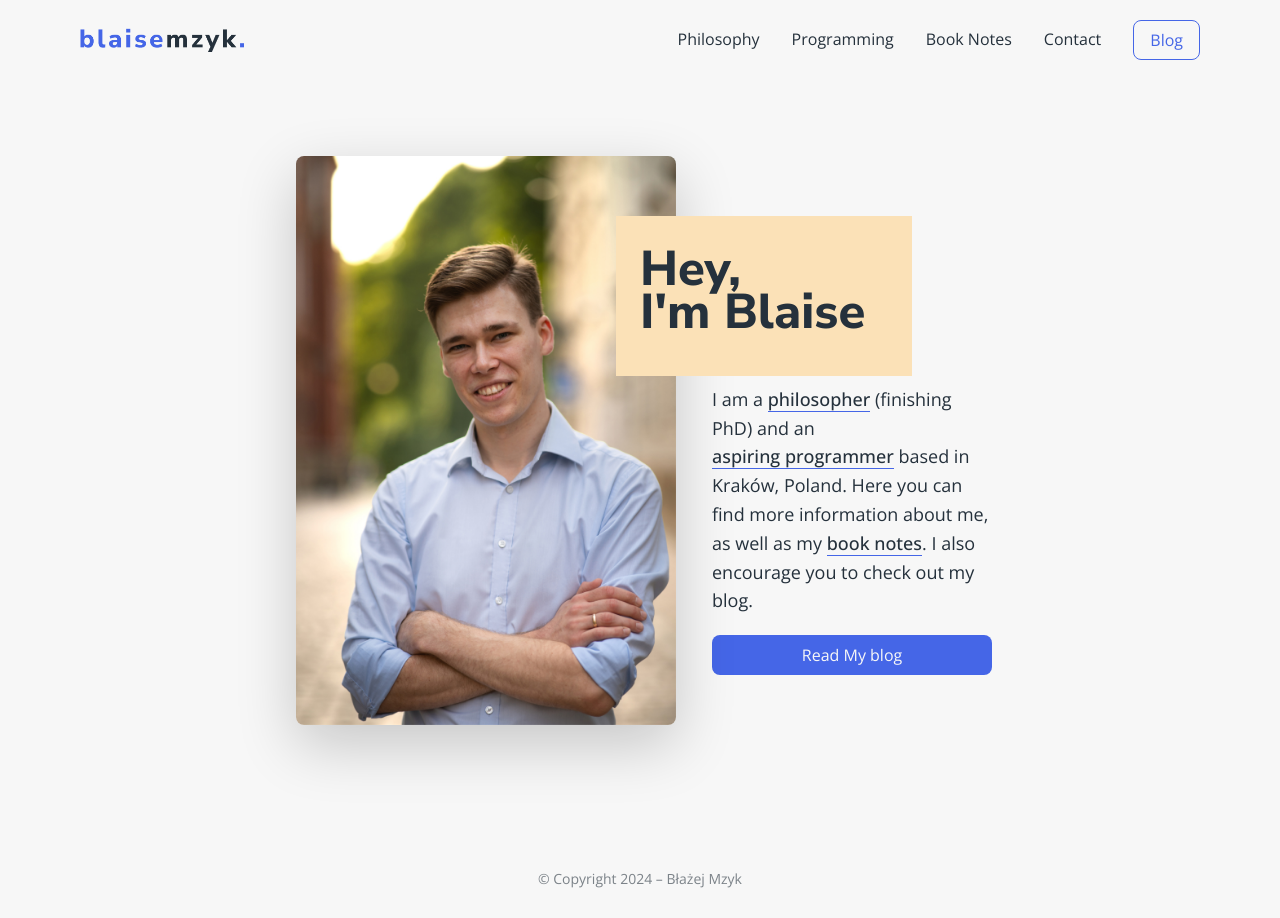
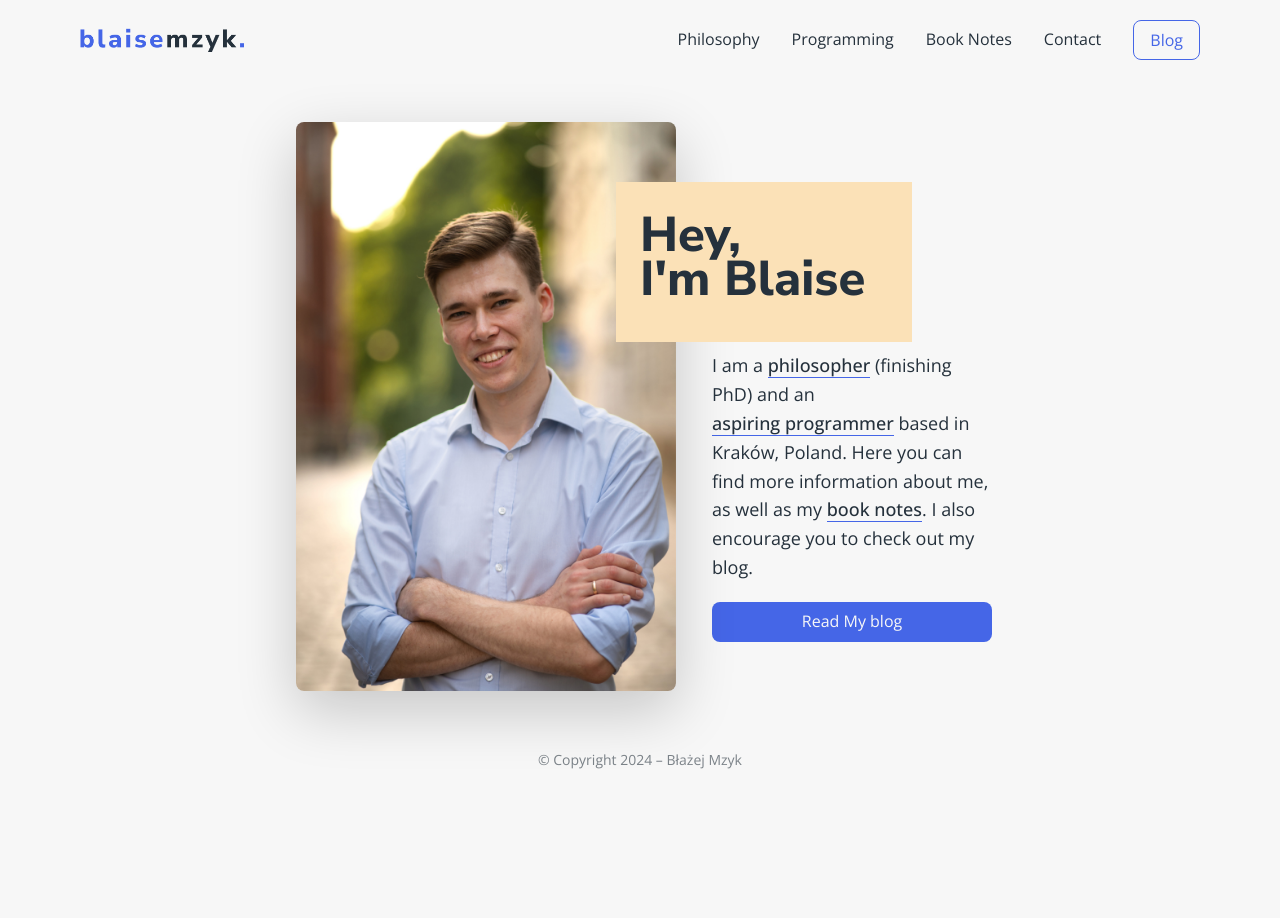
Before and after one commit to blzjmzk/blaise-mzyk-website, a Next.js app: page / in a window 1280 px wide. After the commit the page ends 800 px from the top, so only its background shows below. Built offline with nearby package versions, Linux system fonts and the light colour scheme.

Commit message:
Fix height issue

```diff
--- a/app/css/HomePage.module.css
+++ b/app/css/HomePage.module.css
@@ -3,8 +3,7 @@
   flex-direction: column;
   gap: 1.6rem;
   align-items: center;
-  height: 100vh;
-  margin-top: 3.2rem;
+  margin-top: 0.8rem;
 }
 
 .heroBlockOne {
@@ -64,7 +63,7 @@
   .hero {
     flex-direction: row;
     justify-content: center;
-    margin-top: -4rem;
+    margin-top: 1.2rem;
   }
 
   .heroImage {
```
